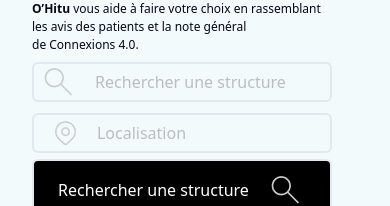
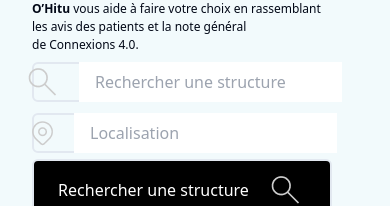
Before and after one commit to JojoELITE/O-Hitu-vite-project, a React (Vite) app: page / in a window 390 px wide. Shown: the part 276-482 px from the top of the page. Built offline with nearby package versions, Linux system fonts and the light colour scheme.

Commit message:
fin de la version mobile , debut desktop

```diff
--- a/src/pages/Home.jsx
+++ b/src/pages/Home.jsx
@@ -2,6 +2,7 @@
 import { Button } from "@/components/ui/button"
 import Footer from "./components/Footer";
 import { Tabs, TabsContent, TabsList, TabsTrigger } from "@/components/ui/tabs"
+
 
 
 function Home() {
@@ -90,12 +91,13 @@
                     <div className="lg:py-10 block lg:flex">
                         <Button className=" w-[300px] lg:w-[426.04px] lg:h-[70px] border-2 text-[16px] gap-4 sm:bg-white" variant="online">
                             <img className="lg:h-[66px]" src="assets/material-symbols-light_search.png" alt="logo"/>
-                            <span className="mr-10 lg:mr-32 lg:mb-4 text-[#BDBDBD]">Rechercher une structure</span>
+                            <input className="py-2 px-4 outline-none " type="text" placeholder="Rechercher une structure" />
+
                         </Button>
 
                         <Button className=" w-[300px] lg:w-[426.04px] lg:h-[70px] border-2 text-[16px] gap-4 mt-1 lg:mt-0 sm:bg-white" variant="online">
                             <img className="lg:h-[44px] sm:block lg:hidden" src="assets/fluent_location-20-regular.png" alt="logo"/>
-                            <span className=" mr-32 lg:mr-52 lg:mb-4 text-[#BDBDBD]">Localisation</span>
+                            <input className="py-2 px-4 outline-none" type="text" placeholder="Localisation" />
                             <img className="lg:h-[44px] lg:block hidden" src="assets/fluent_location-20-regular.png" alt="logo"/>
                         </Button>
 
```
